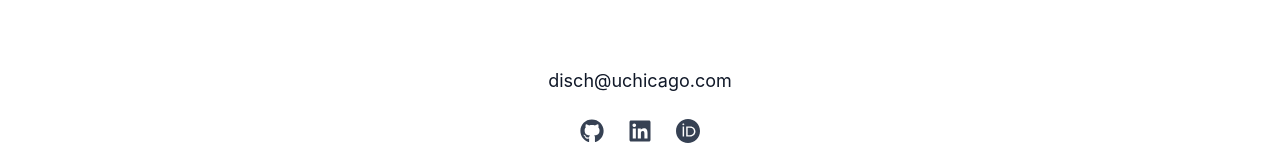
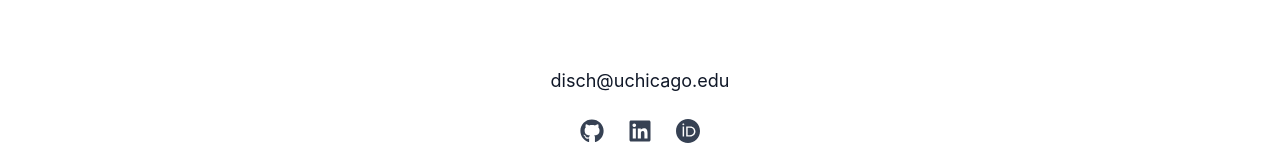
Before and after one commit to luciennedisch/luciennedisch.github.io, a React (Vite) app: page /contact in a window 1280 px wide. Shown: the part 249-406 px from the top of the page. Built offline with nearby package versions, Linux system fonts and the light colour scheme.

Commit message:
Update email address in Contact page

```diff
--- a/src/pages/Contact.tsx
+++ b/src/pages/Contact.tsx
@@ -14,10 +14,10 @@ export const Contact = () => {
 
       <div className="mt-6 md:mt-16 flex flex-col items-center gap-6">
         <a
-          href="mailto:disch@uchicago.com"
+          href="mailto:disch@uchicago.edu"
           className="text-lg text-gray-900 hover:underline transition-colors duration-200"
         >
-          disch@uchicago.com
+          disch@uchicago.edu
         </a>
 
         <div className="flex gap-6 text-2xl text-gray-700">
```
